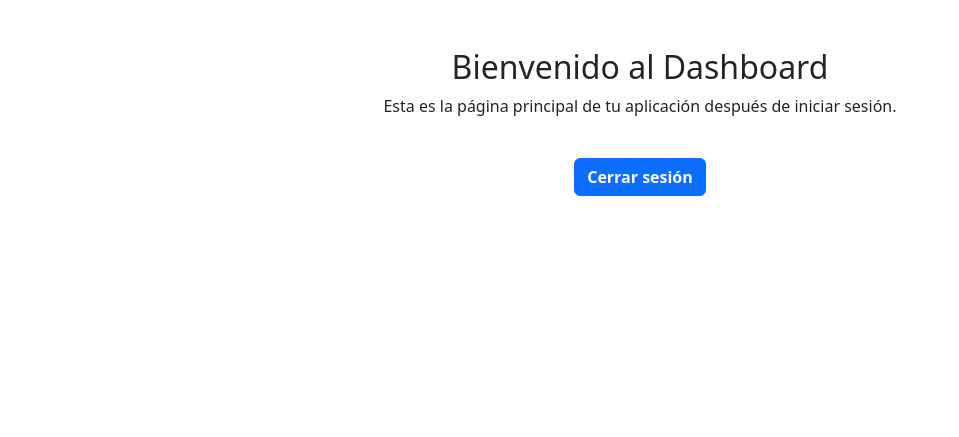
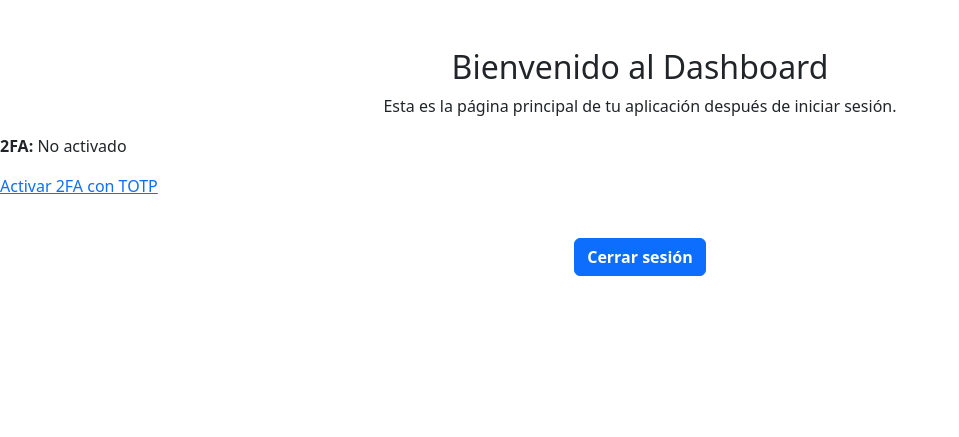
Before and after one commit to danieldevelop/miappflask, a Flask app: page /dashboard in a window 1280 px wide. Shown: the part 56-493 px from the top of the page, without its empty margins (0-959 px from the left). Run offline with Flask 3, Linux system fonts and the light colour scheme; the visitor is signed in with stand-in values (Sample User, id 1); some libraries are stand-ins or nearby versions.

Commit message:
se agrega estado de la autentificacion

```diff
--- a/templates/pages/dashboard.html
+++ b/templates/pages/dashboard.html
@@ -5,6 +5,13 @@
 {% block content %}
     <h2 class="text-center mt-5">Bienvenido al Dashboard</h2>
     <p class="text-center">Esta es la página principal de tu aplicación después de iniciar sesión.</p>
+
+    {% if user and user.two_factor_enabled %}
+        <p><strong>2FA:</strong> Activado ({{ user.two_factor_method|upper }})</p>
+    {% else %}
+        <p><strong>2FA:</strong> No activado</p>
+        <p><a href="{{ url_for('web.setup_2fa') }}">Activar 2FA con TOTP</a></p>
+    {% endif %}
 
     <button type="button" id="btn-logout-closed" class="btn btn-primary mt-4 d-block mx-auto fw-bold">Cerrar sesión</button>
 {% endblock %}
```
